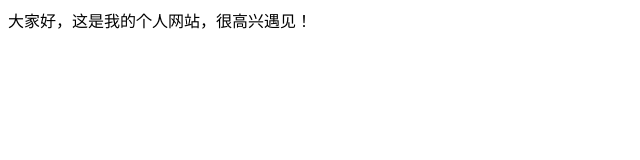
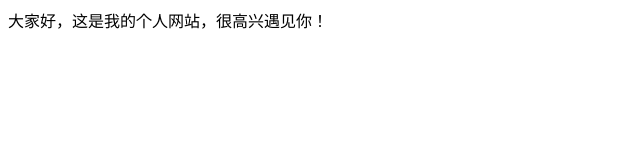
Before and after one commit to duqian1/duqian1.github.io, a plain HTML site: page index.html in a window 1280 px wide. Shown: the full height of the page, 0-640 px from the left. Drawn offline with Linux system fonts and the light colour scheme.

Commit message:
Update index.html

```diff
--- a/index.html
+++ b/index.html
@@ -1 +1 @@
-<p>大家好，这是我的个人网站，很高兴遇见！<p>
+<p>大家好，这是我的个人网站，很高兴遇见你！<p>
```
